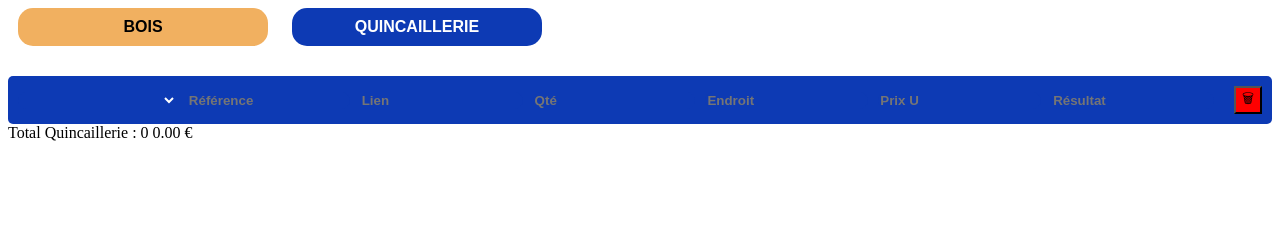
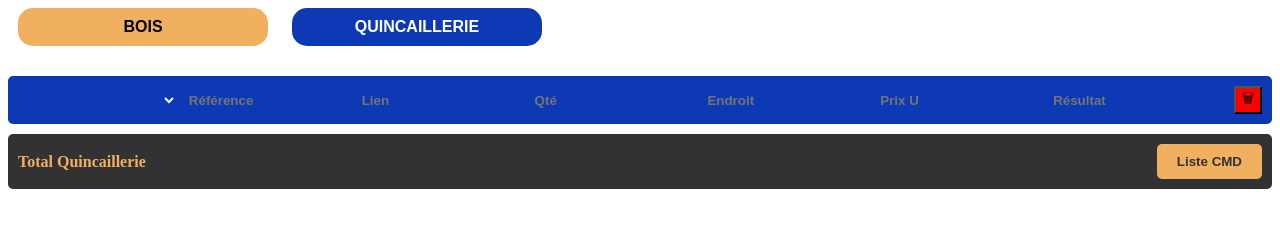
Before and after one commit to Djabrail-Khapizov/Phase-2-Stage, a website: page index.html in a window 1280 px wide. Both pictures are taken after a click on the button "QUINCAILLERIE". Drawn offline with Linux system fonts and the light colour scheme; no server answers.

Commit message:
ligne total Quincaillerie + bouton CMD -> XLSX

```diff
--- a/index.html
+++ b/index.html
@@ -58,14 +58,11 @@
     <div id="ligneQuincallerie"></div>
     <div id="ligneBois"></div>
 
-    <div id="totalQuincaillerie">
-        <span>Total Quincaillerie :</span>
-        <span id="totalQuantite">0</span>
-        <span id="totalPrix">0 €</span>
-    </div>
+    <div id="totalQuincaillerie"></div>
 
 
     <script src="./src/script.js"></script>
+    <script src="https://cdnjs.cloudflare.com/ajax/libs/xlsx/0.17.4/xlsx.full.min.js"></script>
 </body>
 
 </html>
--- a/src/script.js
+++ b/src/script.js
@@ -160,7 +160,6 @@ document.addEventListener('DOMContentLoaded', () => {
 
 
 
-
    // Fonction pour récupérer les données de la feuille "Bois"
 const fetchBois = (url, boisData) => {
     return fetch(url)
@@ -208,25 +207,104 @@ const fetchBois = (url, boisData) => {
     })
 
 
-function calculerTotauxQuincaillerie() {
-    const lignes = document.querySelectorAll('.quincaillerie-line');
-    let totalQuantite = 0;
-    let totalPrix = 0;
+    const createTotalQuincaillerieLine = () => {
+        const totalQuincaillerie = document.getElementById("totalQuincaillerie");
 
-    lignes.forEach(ligne => {
-        const qteInput = ligne.querySelector('input[placeholder="Qté"]');
-        const prixInput = ligne.querySelector('input[placeholder="Résultat"]');
+        const totalLine = document.createElement("div");
+        totalLine.classList.add("total-quincaillerie-line");
 
-        const quantite = parseFloat(qteInput.value) || 0;
-        const prix = parseFloat(prixInput.value.replace(' €', '')) || 0;
+        // Texte fixe "Total Quincaillerie"
+        const totalLabel = document.createElement("span");
+        totalLabel.textContent = "Total Quincaillerie";
 
-        totalQuantite += quantite;
-        totalPrix += prix;
+        // Champ pour la quantité totale avec le texte "Items"
+        const totalQuantities = document.createElement("input");
+        totalQuantities.type = "text";
+        totalQuantities.disabled = true;
+
+        // Champ pour le prix total
+        const totalPrices = document.createElement("input");
+        totalPrices.type = "text";
+        totalPrices.disabled = true;
+
+        // Bouton "CMD"
+        const cmdButton = document.createElement("button");
+        cmdButton.textContent = "Liste CMD";
+        cmdButton.classList.add("cmd-button");
+        cmdButton.addEventListener("click", generateXLS); // Ajouter l'événement de clic pour générer le fichier XLS
+
+        totalLine.appendChild(totalLabel);
+        totalLine.appendChild(totalQuantities);
+        totalLine.appendChild(totalPrices);
+        totalLine.appendChild(cmdButton); // Ajouter le bouton CMD à la ligne de totaux
+
+        totalQuincaillerie.appendChild(totalLine);
+
+        return { totalQuantities, totalPrices };
+    };
+
+    const generateXLS = () => {
+        const quincaillerieLines = document.querySelectorAll('.quincaillerie-line');
+        const data = [];
+
+        // Ajouter les en-têtes de colonne
+        data.push(["Libellé", "Référence", "Fournisseur", "Lien", "Prix Unitaire", "Quantité", "Endroit", "Total"]);
+
+        // Ajouter les données des lignes de quincaillerie
+        quincaillerieLines.forEach(line => {
+            const libelle = line.querySelector('select').value;
+            const ref = line.querySelector('input[type="text"][placeholder="Référence"]').value;
+            const lien = line.querySelector('input[type="text"][placeholder="Lien"]').value;
+            const prixUnitaire = line.querySelector('input[type="text"][placeholder="Prix U"]').value;
+            const quantite = line.querySelector('input[type="number"]').value;
+            const endroit = line.querySelector('input[type="text"][placeholder="Endroit"]').value;
+            const total = line.querySelector('input[type="text"][placeholder="Résultat"]').value;
+
+            data.push([libelle, ref, "Fournisseur", lien, prixUnitaire, quantite, endroit, total]);
+        });
+
+        // Créer un nouveau classeur
+        const wb = XLSX.utils.book_new();
+        // Convertir les données en une feuille de calcul
+        const ws = XLSX.utils.aoa_to_sheet(data);
+        // Ajouter la feuille de calcul au classeur
+        XLSX.utils.book_append_sheet(wb, ws, "Quincaillerie");
+        // Générer le fichier XLSX et le télécharger
+        XLSX.writeFile(wb, "Quincaillerie.xlsx");
+    };
+
+    // Initialisation
+    document.addEventListener('DOMContentLoaded', () => {
+        const { totalQuantities, totalPrices } = createTotalQuincaillerieLine();
+
+        // Écouter les événements de changement sur les quantités et les prix
+        document.getElementById('ligneQuincallerie').addEventListener('input', () => {
+            updateTotals(totalQuantities, totalPrices);
+        });
     });
 
-    document.getElementById('totalQuantite').textContent = totalQuantite;
-    document.getElementById('totalPrix').textContent = `${totalPrix.toFixed(2)} €`;
-}
+
+    // Fonction pour mettre à jour les totaux
+    const updateTotals = (totalQuantities, totalPrices) => {
+        const quincaillerieLines = document.querySelectorAll('.quincaillerie-line');
+        let totalQuant = 0;
+        let totalPrice = 0;
+
+        quincaillerieLines.forEach(line => {
+            const quantityInput = line.querySelector('input[type="number"]');
+            const priceInput = line.querySelector('input[placeholder="Prix U"]');
+            if (quantityInput && priceInput) {
+                const quantity = parseFloat(quantityInput.value) || 0;
+                const price = parseFloat(priceInput.value.replace(' €/U', '').replace(',', '.')) || 0;
+                totalQuant += quantity;
+                totalPrice += quantity * price;
+            }
+        });
+
+        // Mettre à jour les champs avec les totaux
+        totalQuantities.value = `${totalQuant} Items`;
+        totalPrices.value = `${totalPrice.toFixed(2)} €`;
+    };
 
 
    // Fonction pour ajouter une nouvelle ligne de quincaillerie
@@ -272,6 +350,7 @@ function ajouterQuincallerieLine(quincaillerieData) {
     deleteButton.addEventListener("click", () => {
         // Supprimer la ligne parente lors du clic sur le bouton Supprimer
             ligneQuincallerie.removeChild(nouvelleLigne);
+            updateTotalQuincaillerie();
         });
 
     // Événement pour mettre à jour le résultat lors de la modification de la quantité
@@ -281,8 +360,12 @@ function ajouterQuincallerieLine(quincaillerieData) {
         const resultat = quantite * prixUnitaire;
 
         if (!isNaN(resultat) && resultat !== 0) {
-            resultatQuincaillerie.value = formatCurrency(resultat); // Formatage du résultat avec le symbole Euro
+            resultatQuincaillerie.value = formatCurrency(resultat);
+        } else {
+            resultatQuincaillerie.value = "";
         }
+
+        updateTotalQuincaillerie();
     });
 
 
@@ -313,6 +396,16 @@ selectLibelle.addEventListener("change", () => {
     }
 });
 
+inputRef.addEventListener("input", () => {
+        const enteredRef = inputRef.value;
+        const selectedQuincaillerie = quincaillerieData.find(item => item.ref === enteredRef);
+        if (selectedQuincaillerie) {
+            selectLibelle.value = selectedQuincaillerie.libelle;
+            inputLien.value = selectedQuincaillerie.lien;
+            prixUniteQuincaillerie.value = formatCurrency2(selectedQuincaillerie.prixU);
+        }
+    });
+
 // Fonction pour formater le prix unitaire avec le symbole Euro et le suffixe "/U"
 const formatCurrency2 = (value) => {
     const formattedValue = value.toFixed(2); // Formatage avec deux décimales
@@ -332,7 +425,6 @@ const formatCurrency2 = (value) => {
 
     // Ajout de la nouvelle ligne au conteneur
     ligneQuincallerie.appendChild(nouvelleLigne);
-    calculerTotauxQuincaillerie();
 }
 
 
--- a/src/style.css
+++ b/src/style.css
@@ -83,3 +83,47 @@
 .delete-button {
     margin-left: 10px;
 }
+
+.total-quincaillerie-line {
+    display: flex;
+    align-items: center;
+    justify-content: space-between; /* Ajouté pour une meilleure distribution des éléments */
+    margin-top: 10px;
+    padding: 10px;
+    background-color: rgb(51, 50, 50);
+    color: rgb(241, 176, 96);
+    border-radius: 5px;
+    font-weight: 900;
+    white-space: nowrap; /* Ajouté pour éviter les sauts de ligne */
+}
+
+.total-quincaillerie-line input {
+    margin-right: 10px;
+    border-radius: 10px;
+    border: none;
+    font-weight: 900;
+    background-color: rgb(51, 50, 50);
+    color: rgb(241, 176, 96);
+    width: 100px; /* Ajusté pour éviter la trop grande largeur */
+}
+
+.total-quincaillerie-line span {
+    margin-right: 10px;
+    white-space: nowrap; /* Ajouté pour éviter les sauts de ligne */
+}
+
+.cmd-button {
+    padding: 10px 20px;
+    background-color: rgb(241, 176, 96);
+    color: rgb(51, 50, 50);
+    border: none;
+    border-radius: 5px;
+    cursor: pointer;
+    font-weight: 900;
+    transition: background-color 0.3s, color 0.3s;
+}
+
+.cmd-button:hover {
+    background-color: rgb(255, 200, 100);
+    color: rgb(0, 0, 0);
+}
```
